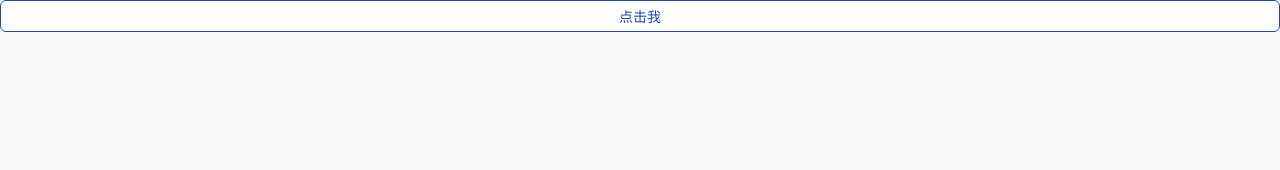
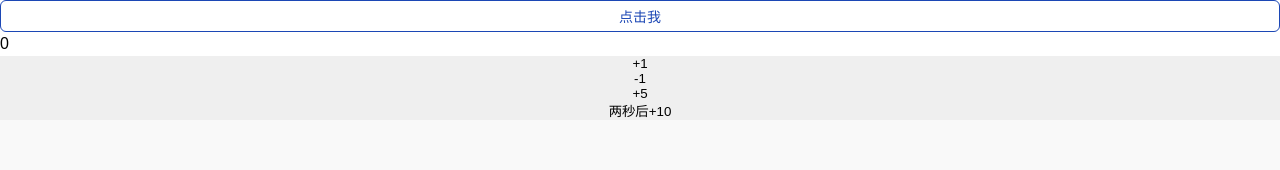
Before and after one commit to wdnmd-afk/keru_blog, a React (Vite) app in the folder frontEnd/blog_react/: page / in a window 1280 px wide. Shown: the top 170 px of the page. Built offline with nearby package versions, Linux system fonts and the light colour scheme.

Commit message:
feat(frontEnd):添加全局状态管理redux

```diff
--- a/frontEnd/blog_react/package.json
+++ b/frontEnd/blog_react/package.json
@@ -13,10 +13,13 @@
     "prepare": "cd ../../&& husky frontEnd/blog_react/.husky && husky"
   },
   "dependencies": {
+    "@reduxjs/toolkit": "^2.2.7",
     "antd": "^5.20.1",
     "axios": "^1.7.3",
+    "postcss": "8.4.21",
     "react": "^18.3.1",
     "react-dom": "^18.3.1",
+    "react-redux": "^9.1.2",
     "react-router-dom": "^6.26.0",
     "sass": "^1.77.8",
     "sass-loader": "^16.0.0"
@@ -34,6 +37,7 @@
     "eslint-plugin-react-refresh": "^0.4.7",
     "husky": "^8.0.0",
     "prettier": "^3.3.3",
+    "redux": "^5.0.1",
     "typescript": "^5.2.2",
     "unocss": "^0.62.1",
     "vite": "^5.3.4",
--- a/frontEnd/blog_react/src/main.tsx
+++ b/frontEnd/blog_react/src/main.tsx
@@ -4,9 +4,12 @@ import App from "./App.tsx";
 import "./styles/init.scss";
 import "./index.css";
 import "virtual:uno.css";
-
+import { Provider } from "react-redux";
+import { SystemStore } from "@/store";
 ReactDOM.createRoot(document.getElementById("root")!).render(
   <React.StrictMode>
-    <App />
+    <Provider store={SystemStore}>
+      <App />
+    </Provider>
   </React.StrictMode>,
 );
--- /dev/null
+++ b/frontEnd/blog_react/src/store/index.ts
@@ -0,0 +1 @@
+export * from "./system";
--- /dev/null
+++ b/frontEnd/blog_react/src/store/system/counterSlice.ts
@@ -0,0 +1,39 @@
+// 创建计数器切片slice
+// 导入创建切片的函数
+import { createSlice } from "@reduxjs/toolkit";
+// 定义初始化状态
+const initialState = { value: 0 };
+// 创建切片
+const counterSlice = createSlice({
+  // 切片名称
+  name: "counter",
+  // 初始化状态
+  initialState,
+  // 定义处理器
+  reducers: {
+    // 处理加法
+    increment: (state) => {
+      state.value += 1;
+    },
+    // 处理减法
+    decrement: (state) => {
+      state.value -= 1;
+    },
+    // 处理加法
+    addValue: (state, action) => {
+      state.value += action.payload;
+    },
+  },
+});
+
+// 导出动作
+export const { increment, decrement, addValue } = counterSlice.actions;
+// 导出处理器
+// 导出异步操作动作
+export const syncAddvalue = (value) => (dispatch) => {
+  setTimeout(() => {
+    dispatch(addValue(value));
+  }, 2000);
+};
+
+export default counterSlice.reducer;
--- /dev/null
+++ b/frontEnd/blog_react/src/store/system/index.ts
@@ -0,0 +1,14 @@
+// 定义仓库
+// 引入configureStore 定义仓库
+import { configureStore } from "@reduxjs/toolkit";
+// 导入counterSlice
+import counter from "./counterSlice";
+// 导出
+const SystemStore = configureStore({
+  // 数据处理
+  reducer: {
+    counter,
+  },
+});
+
+export { SystemStore };
--- a/frontEnd/blog_react/src/views/systemPages/home.tsx
+++ b/frontEnd/blog_react/src/views/systemPages/home.tsx
@@ -1,8 +1,19 @@
 import React from "react";
 import { Http } from "@/utils";
 import { Button } from "antd";
+import { useSelector, useDispatch } from "react-redux";
+import {
+  increment,
+  decrement,
+  addValue,
+  syncAddvalue,
+} from "@/store/system/counterSlice";
 // 定义 Home 组件
 const Home: React.FC = () => {
+  // 获取仓库数据
+  const count = useSelector((state) => state.counter.value);
+  // 获取修改仓库数据的工具
+  const dispatch = useDispatch();
   // 点击按钮的处理函数
   const handleClick = async () => {
     const { data } = await Http.post("/user/create", {});
@@ -14,6 +25,11 @@ const Home: React.FC = () => {
       <Button type="primary" ghost onClick={handleClick}>
         点击我
       </Button>
+      {count}
+      <button onClick={() => dispatch(increment())}>+1</button>
+      <button onClick={() => dispatch(decrement())}>-1</button>
+      <button onClick={() => dispatch(addValue(5))}>+5</button>
+      <button onClick={() => dispatch(syncAddvalue(10))}>两秒后+10</button>
     </div>
   );
 };
--- a/frontEnd/blog_react/src/views/systemPages/login.tsx
+++ b/frontEnd/blog_react/src/views/systemPages/login.tsx
@@ -16,7 +16,7 @@ const Login: React.FC = () => {
     <div className={style.login_container}>
       <div className={style.login_top}></div>
       <div className={style.login_box}>
-        <div w600>
+        <div w-600>
           <Form
             name="basic"
             labelCol={{ span: 8 }}
```
Also changed, not shown: 1 other file (tests, documents, lock files or other folders).
